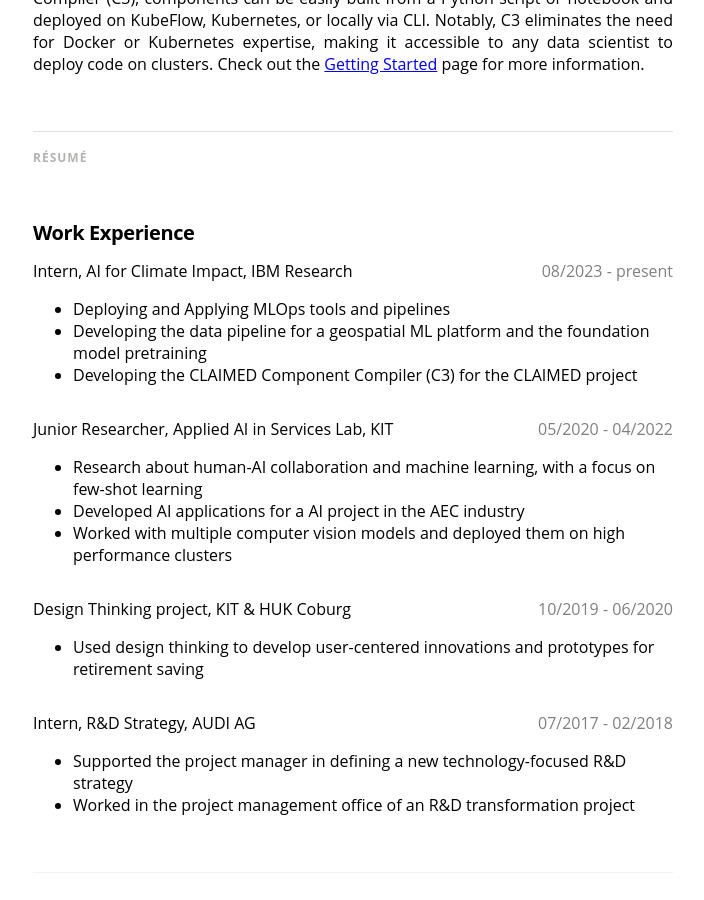
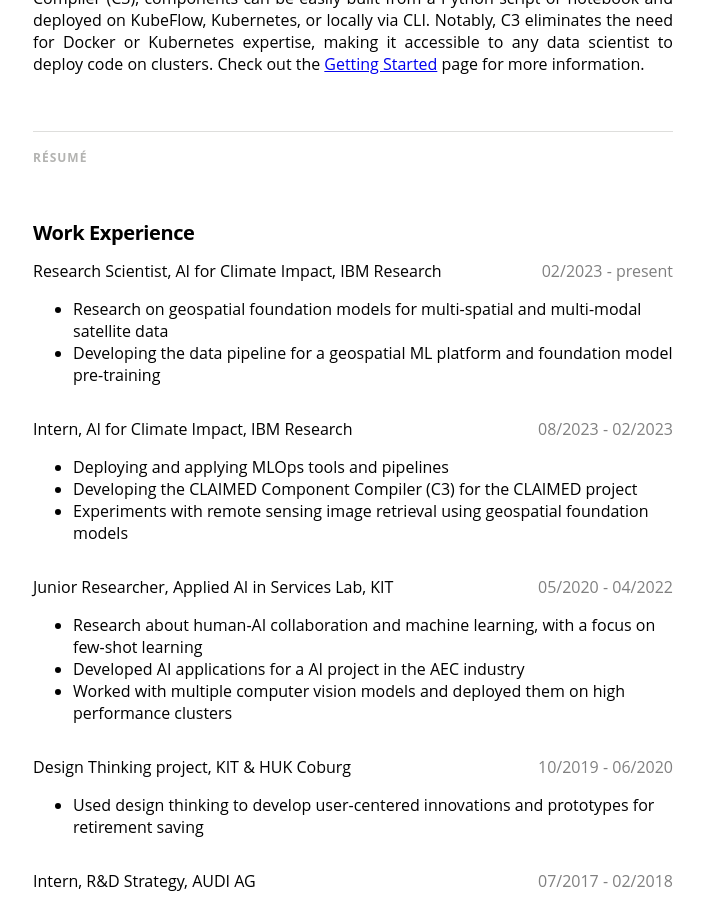
Before and after one commit to blumenstiel/blumenstiel.github.io, a Jekyll site: the page built from index.html, in a window 1280 px wide and 900 px high, scrolled down 1417 px. Shown: the whole window, without its empty margins (287-991 px from the left). Built offline with Jekyll 4.4.1, drawn with Linux system fonts in a browser that asks for light colours; nearby versions of some CDN libraries; some web fonts are replaced; the list of posts is cut into pages by our own code.

Commit message:
Added research scientist position

```diff
--- a/_config.yml
+++ b/_config.yml
@@ -86,12 +86,18 @@
   - Topic modeling of scientific paper using nltk and genism (Bachelor’s thesis)
 
 work:
+  - title: Research Scientist, AI for Climate Impact, IBM Research
+    time: 02/2023 - present
+    tasks:
+      - Research on geospatial foundation models for multi-spatial and multi-modal satellite data
+      - Developing the data pipeline for a geospatial ML platform and foundation model pre-training
+
   - title: Intern, AI for Climate Impact, IBM Research
-    time: 08/2023 - present
+    time: 08/2023 - 02/2023
     tasks:
-      - Deploying and Applying MLOps tools and pipelines
-      - Developing the data pipeline for a geospatial ML platform and the foundation model pretraining
+      - Deploying and applying MLOps tools and pipelines
       - Developing the CLAIMED Component Compiler (C3) for the CLAIMED project
+      - Experiments with remote sensing image retrieval using geospatial foundation models
 
   - title: Junior Researcher, Applied AI in Services Lab, KIT
     time: 05/2020 - 04/2022
```
